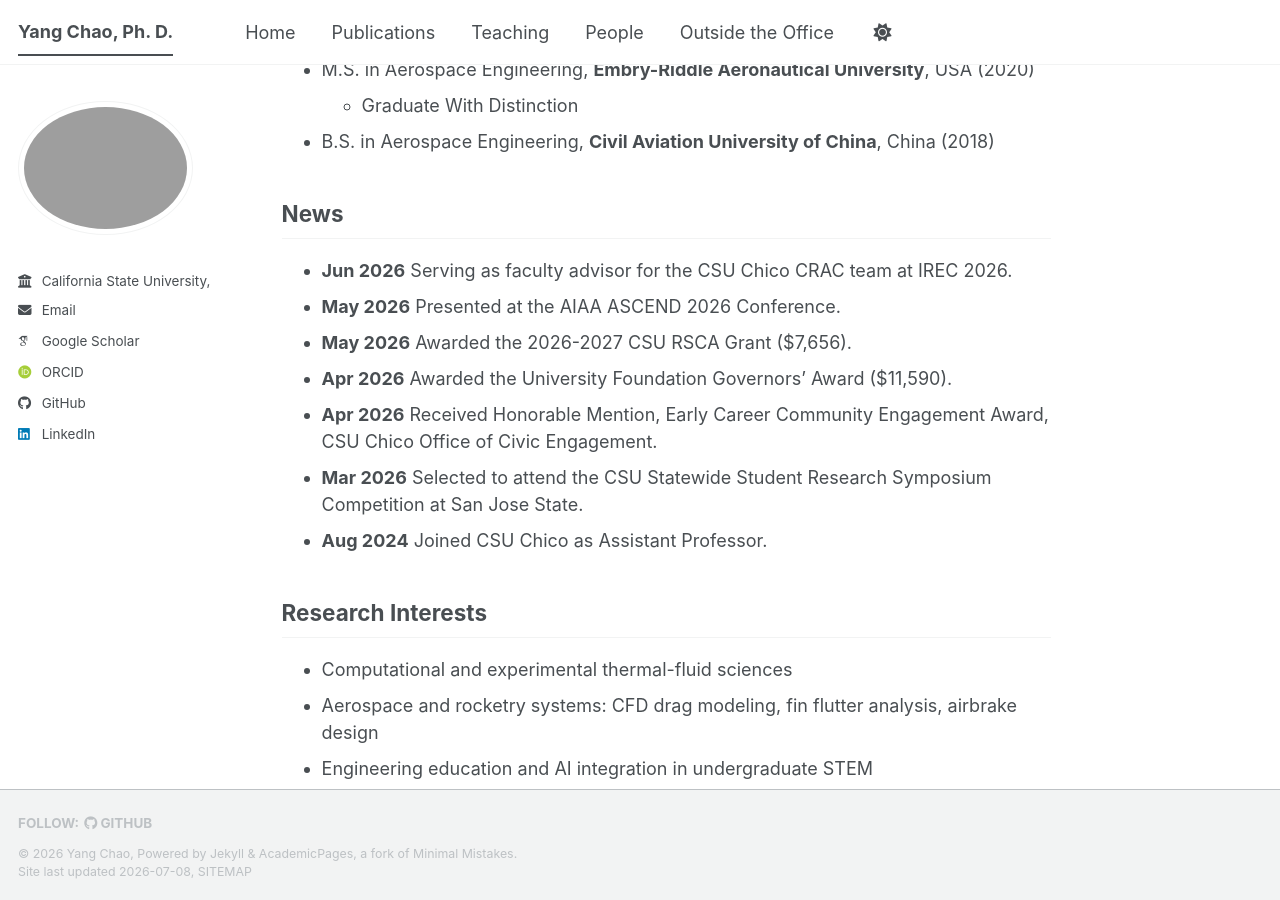
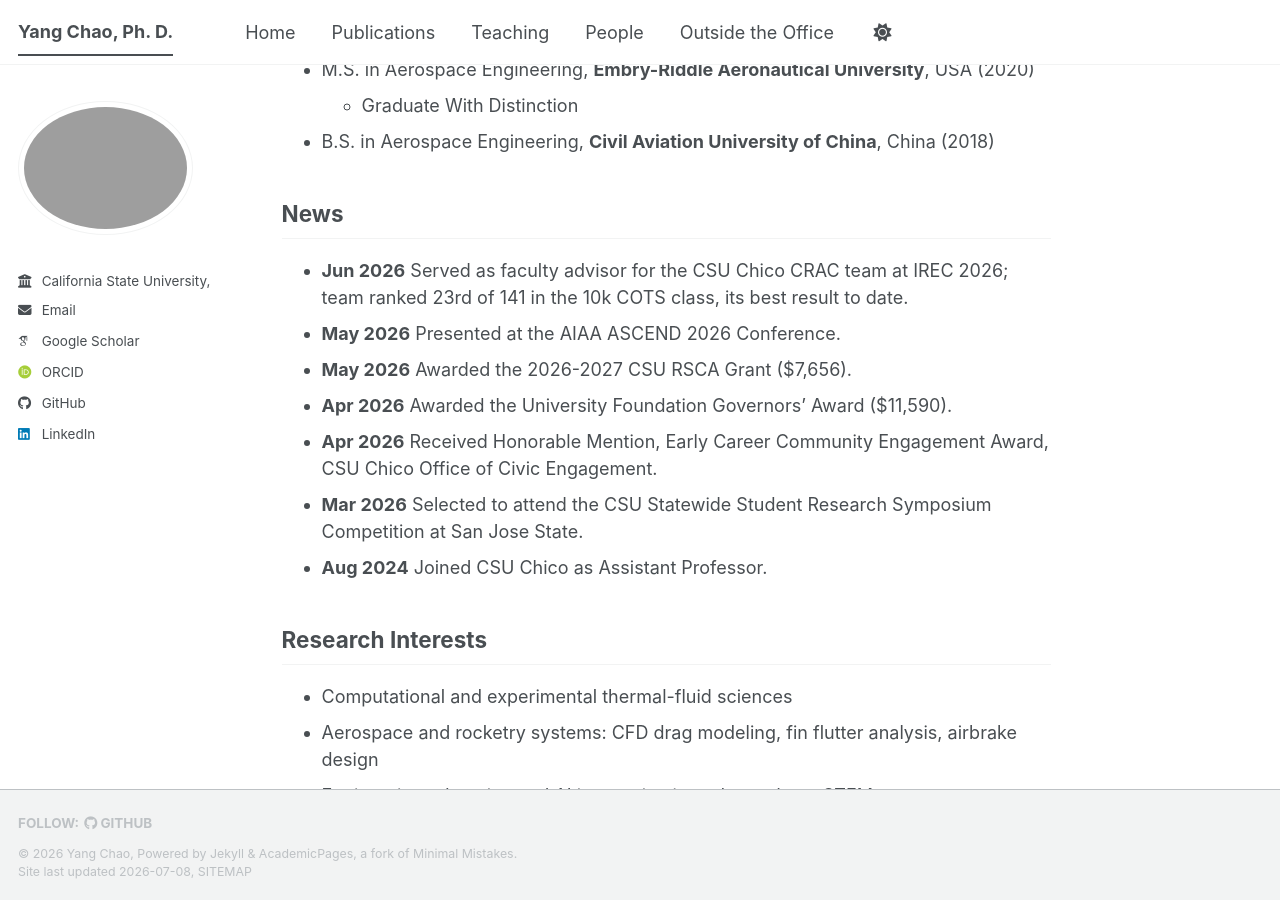
Before and after one commit to cycynyny/cycynyny.github.io, a Jekyll site: the page built from _pages/about.md, in a window 1280 px wide and 900 px high, scrolled down 583 px. Built offline with Jekyll 4.4.1, drawn with Linux system fonts in a browser that asks for light colours; some web fonts are replaced; a script bundle is joined from its source files by our own code; library files that are not in the unit come from our copies.

Commit message:
Update about.md

```diff
--- a/_pages/about.md
+++ b/_pages/about.md
@@ -27,7 +27,7 @@ I am a mechanical engineer with interests in **thermal-fluid sciences** and **ae
 
 ## News
 
-- **Jun 2026**  Serving as faculty advisor for the CSU Chico CRAC team at IREC 2026.
+- **Jun 2026**  Served as faculty advisor for the CSU Chico CRAC team at IREC 2026; team ranked 23rd of 141 in the 10k COTS class, its best result to date.
 - **May 2026**  Presented at the AIAA ASCEND 2026 Conference.
 - **May 2026**  Awarded the 2026-2027 CSU RSCA Grant ($7,656).
 - **Apr 2026**  Awarded the University Foundation Governors' Award ($11,590).
```
